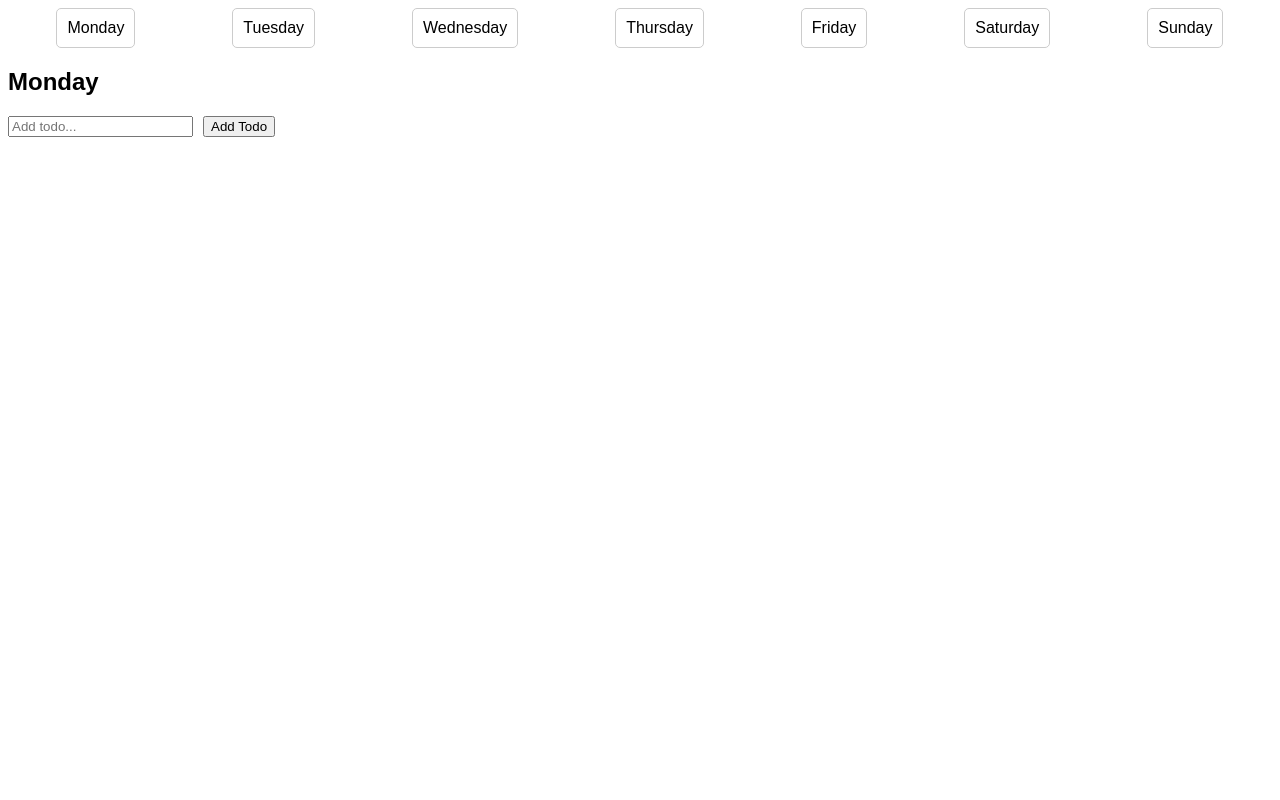
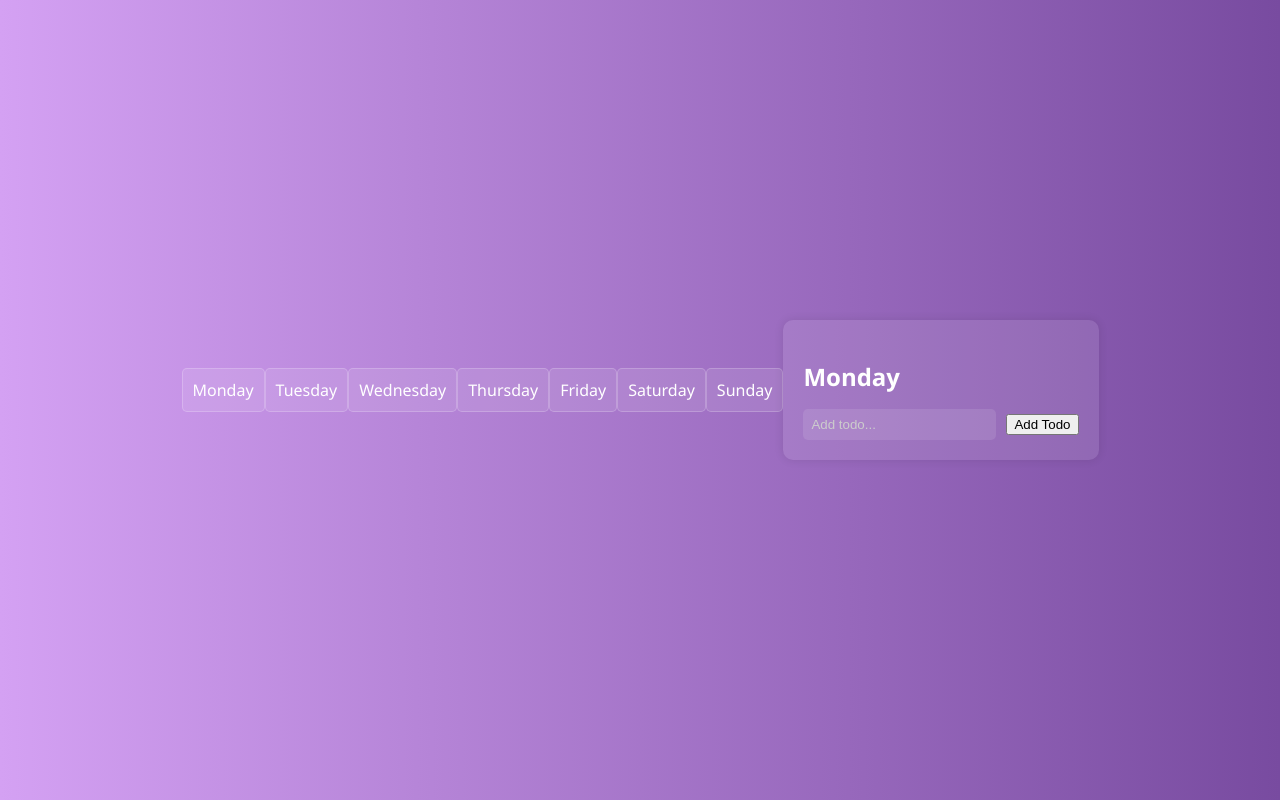
Before and after one commit to strycz/morsy-stocznia, a plain HTML site: page index.html in a window 1280 px wide. Both pictures are taken after a click on the element "Monday". Drawn offline with Linux system fonts and the light colour scheme.

Commit message:
glassmorphism ui added

```diff
--- a/index.html
+++ b/index.html
@@ -1,12 +1,18 @@
 <!DOCTYPE html>
 <html lang="en">
   <head>
-    <meta charset="UTF-8">
-    <meta name="viewport" content="width=device-width, initial-scale=1.0">
+    <meta charset="UTF-8" />
+    <meta name="viewport" content="width=device-width, initial-scale=1.0" />
     <title>Todo List</title>
     <style>
       body {
-            font-family: Arial, sans-serif;
+        background: linear-gradient(to right, #d4a1f3, #784ba0);
+        font-family: "Segoe UI", Tahoma, Geneva, Verdana, sans-serif;
+        display: flex;
+        justify-content: center;
+        align-items: center;
+        height: 100vh;
+        margin: 0;
       }
 
       .calendar {
@@ -18,16 +24,34 @@
       .day {
         cursor: pointer;
         padding: 10px;
-            border: 1px solid #ccc;
+        border: 1px solid rgba(255, 255, 255, 0.2);
         border-radius: 5px;
+        background: rgba(255, 255, 255, 0.1);
+        color: #fff;
+        transition: background 0.3s ease, color 0.3s ease;
+      }
+
+      .day:hover {
+        background: rgba(255, 255, 255, 0.2);
+        color: #fff;
       }
 
       .todo-section {
         margin-bottom: 20px;
+        background: rgba(255, 255, 255, 0.1);
+        padding: 20px;
+        border-radius: 10px;
+        box-shadow: 0 0 10px rgba(0, 0, 0, 0.1);
+        transition: background 0.3s ease;
       }
 
-        .todo-input {
-            margin-right: 10px;
+      .todo-section:hover {
+        background: rgba(255, 255, 255, 0.2);
+      }
+
+      h2 {
+        color: #fff;
+        margin-bottom: 10px;
       }
 
       .todo-list {
@@ -39,33 +63,80 @@
         display: flex;
         align-items: center;
         margin-bottom: 8px;
+        background: rgba(255, 255, 255, 0.2);
+        padding: 8px;
+        border-radius: 5px;
       }
 
       .delete-btn {
         margin-left: 10px;
         cursor: pointer;
+        color: #fff;
+      }
+
+      .delete-btn:hover {
+        color: #ff6b6b;
+      }
+
+      .todo-input {
+        margin-right: 10px;
+        padding: 8px;
+        border: none;
+        border-radius: 5px;
+        background: rgba(255, 255, 255, 0.1);
+        color: #fff;
+      }
+
+      .todo-input::placeholder {
+        color: #ccc;
+      }
+
+      .todo-input:focus {
+        outline: none;
+        background: rgba(255, 255, 255, 0.2);
+      }
+
+      .add-btn {
+        padding: 8px;
+        border: none;
+        border-radius: 5px;
+        cursor: pointer;
+        background: #ff55aa;
+        color: #fff;
+        transition: background 0.3s ease;
+      }
+
+      .add-btn:hover {
+        background: #ff3980;
       }
     </style>
   </head>
   <body>
-
     <div class="calendar" id="calendar"></div>
 
     <div id="todo-container"></div>
 
     <script>
-    const calendar = document.getElementById('calendar');
-    const todoContainer = document.getElementById('todo-container');
+      const calendar = document.getElementById("calendar");
+      const todoContainer = document.getElementById("todo-container");
 
       // Sample days for the calendar
-    const days = ['Monday', 'Tuesday', 'Wednesday', 'Thursday', 'Friday', 'Saturday', 'Sunday'];
+      const days = [
+        "Monday",
+        "Tuesday",
+        "Wednesday",
+        "Thursday",
+        "Friday",
+        "Saturday",
+        "Sunday",
+      ];
 
       // Populate the calendar
-    days.forEach(day => {
-        const dayElement = document.createElement('div');
-        dayElement.classList.add('day');
+      days.forEach((day) => {
+        const dayElement = document.createElement("div");
+        dayElement.classList.add("day");
         dayElement.textContent = day;
-        dayElement.addEventListener('click', () => createTodoSection(day));
+        dayElement.addEventListener("click", () => createTodoSection(day));
         calendar.appendChild(dayElement);
       });
 
@@ -76,34 +147,36 @@
       function createTodoSection(day) {
         // Check if section already exists
         if (todoData[day]) {
-            alert('Todo section already exists for ' + day);
+          alert("Todo section already exists for " + day);
           return;
         }
 
         // Create todo section
-        const todoSection = document.createElement('div');
-        todoSection.classList.add('todo-section');
+        const todoSection = document.createElement("div");
+        todoSection.classList.add("todo-section");
 
         // Section title
-        const sectionTitle = document.createElement('h2');
+        const sectionTitle = document.createElement("h2");
         sectionTitle.textContent = day;
         todoSection.appendChild(sectionTitle);
 
         // Todo list
-        const todoList = document.createElement('ul');
-        todoList.classList.add('todo-list');
+        const todoList = document.createElement("ul");
+        todoList.classList.add("todo-list");
         todoSection.appendChild(todoList);
 
         // Input for adding todo items
-        const todoInput = document.createElement('input');
-        todoInput.setAttribute('type', 'text');
-        todoInput.setAttribute('placeholder', 'Add todo...');
-        todoInput.classList.add('todo-input');
+        const todoInput = document.createElement("input");
+        todoInput.setAttribute("type", "text");
+        todoInput.setAttribute("placeholder", "Add todo...");
+        todoInput.classList.add("todo-input");
 
         // Button to add todo items
-        const addButton = document.createElement('button');
-        addButton.textContent = 'Add Todo';
-        addButton.addEventListener('click', () => addTodoItem(day, todoInput, todoList));
+        const addButton = document.createElement("button");
+        addButton.textContent = "Add Todo";
+        addButton.addEventListener("click", () =>
+          addTodoItem(day, todoInput, todoList)
+        );
 
         // Append input and button to the todo section
         todoSection.appendChild(todoInput);
@@ -121,20 +194,20 @@
         const todoItemText = input.value.trim();
 
         // Check if input is not empty
-        if (todoItemText === '') {
-            alert('Please enter a todo item.');
+        if (todoItemText === "") {
+          alert("Please enter a todo item.");
           return;
         }
 
         // Check if max limit is reached
         if (todoData[day].items.length >= 16) {
-            alert('Maximum limit of 16 todo items reached for ' + day);
+          alert("Maximum limit of 16 todo items reached for " + day);
           return;
         }
 
         // Create todo item
-        const todoItem = document.createElement('li');
-        todoItem.classList.add('todo-item');
+        const todoItem = document.createElement("li");
+        todoItem.classList.add("todo-item");
         todoItem.innerHTML = `${todoItemText} <span class="delete-btn" onclick="deleteTodoItem('${day}', ${todoData[day].items.length})">X</span>`;
 
         // Append todo item to the list
@@ -144,7 +217,7 @@
         todoData[day].items.push({ text: todoItemText, element: todoItem });
 
         // Clear the input
-        input.value = '';
+        input.value = "";
       }
 
       // Function to delete todo items
@@ -156,6 +229,5 @@
         todoData[day].items.splice(index, 1);
       }
     </script>
-
   </body>
 </html>
```
Lines whose indentation alone changed are shown as unchanged.
